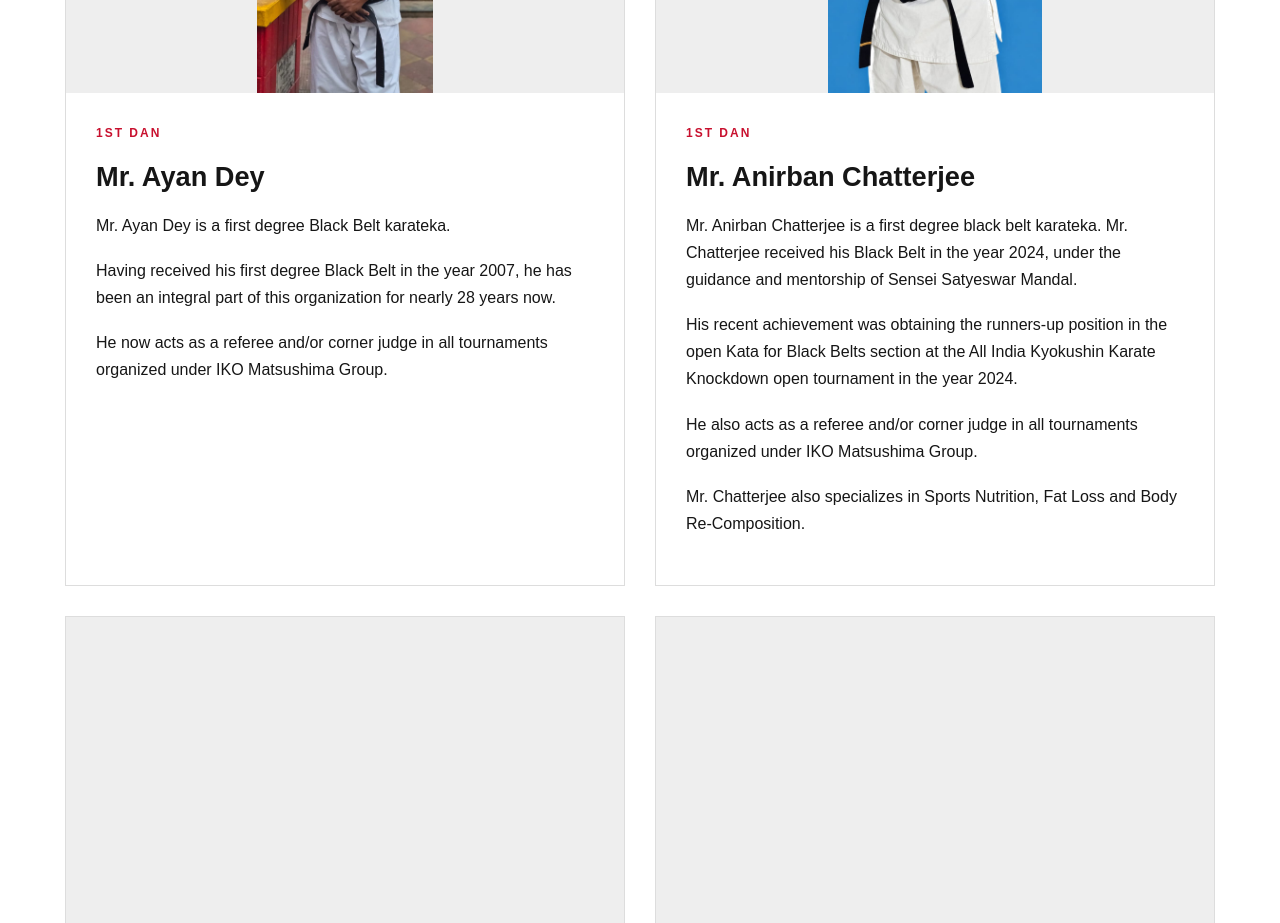
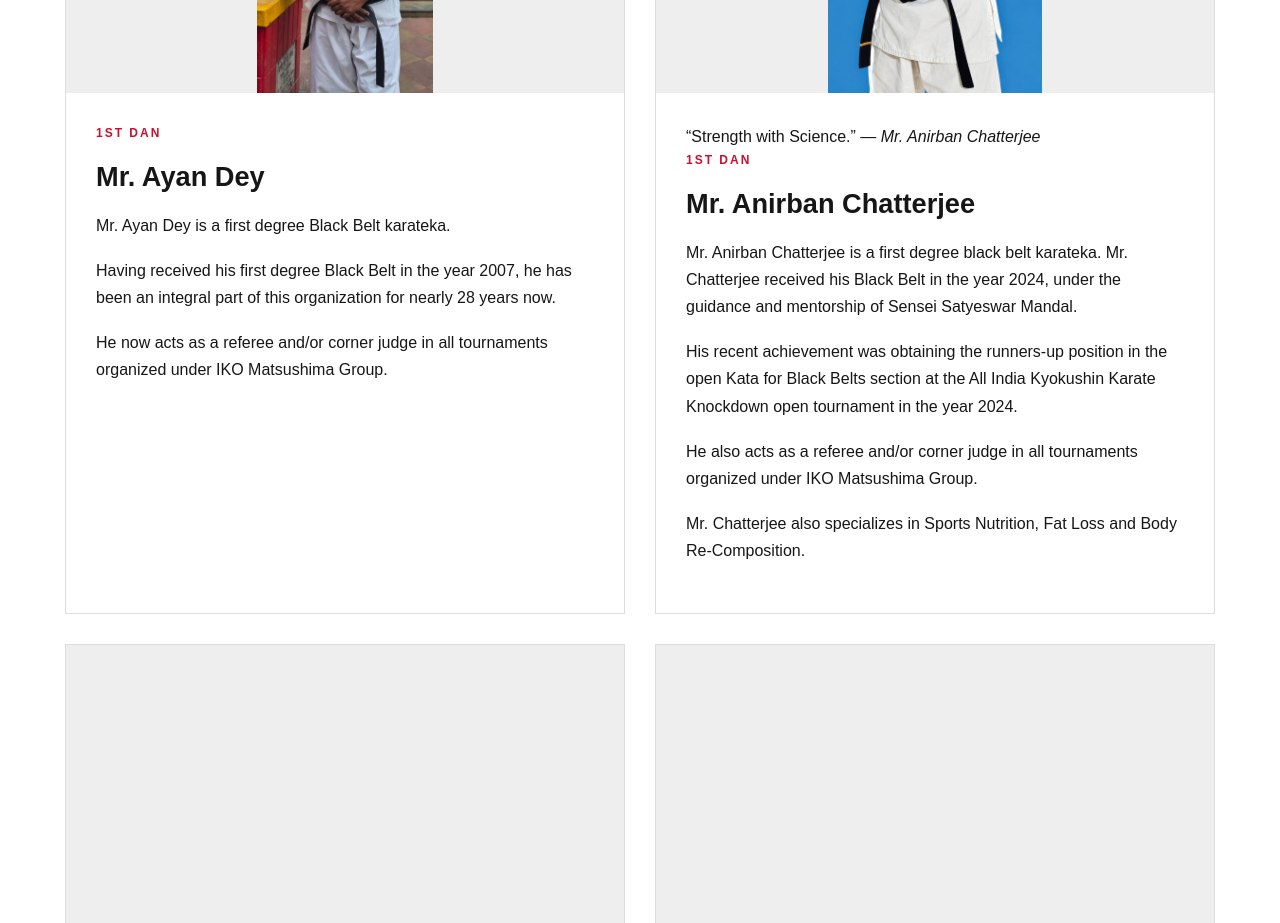
Before and after one commit to Mas-Oyama-Kyokushin-Karate-Org/mas-oyama-website, a plain HTML site: page black-belts.html in a window 1280 px wide. Shown: the part 3000-3923 px from the top of the page. Drawn offline with Linux system fonts and the light colour scheme.

Commit message:
Added Quotes

```diff
--- a/black-belts.html
+++ b/black-belts.html
@@ -121,6 +121,13 @@
 
                 <div class="person-content">
 
+					<!--
+					<blockquote>
+						“.”
+						<cite>— Mr. Sudarshan Mandal</cite>
+					</blockquote>
+					-->
+
                     <p class="rank">
                         2ND DAN
                     </p>
@@ -174,6 +181,13 @@
 
                 <div class="person-content">
 
+					<!--
+					<blockquote>
+						“.”
+						<cite>— Ms. Sudipta Mandal</cite>
+					</blockquote>
+					-->
+
                     <p class="rank">
                         2ND DAN
                     </p>
@@ -216,6 +230,13 @@
 
 
                 <div class="person-content">
+
+					<!--
+					<blockquote>
+						“.”
+						<cite>— Mr. Dibyendu Maity</cite>
+					</blockquote>
+					-->
 
                     <p class="rank">
                         2ND DAN
@@ -294,6 +315,13 @@
 
                 <div class="person-content">
 
+					<!--
+					<blockquote>
+						“.”
+						<cite>— Mr. Ayan Dey</cite>
+					</blockquote>
+					-->
+
                     <p class="rank">
                         1ST DAN
                     </p>
@@ -338,6 +366,11 @@
 
                 <div class="person-content">
 
+					<blockquote>
+						“Strength with Science.”
+						<cite>— Mr. Anirban Chatterjee</cite>
+					</blockquote>
+
                     <p class="rank">
                         1ST DAN
                     </p>
@@ -371,6 +404,8 @@
 						and Body Re-Composition.
 					</p>
 
+
+
                 </div>
 
             </article>
@@ -393,6 +428,12 @@
 
                 <div class="person-content">
 
+					<!--
+					<blockquote>
+						“.”
+						<cite>— Mr. Ranbir Shaw</cite>
+					</blockquote>
+					-->
                     <p class="rank">
                         1ST DAN
                     </p>
@@ -432,6 +473,13 @@
 
 
                 <div class="person-content">
+
+					<!--
+					<blockquote>
+						“.”
+						<cite>— Mr. Arijit Biswas</cite>
+					</blockquote>
+					-->
 
                     <p class="rank">
                         1ST DAN
```
